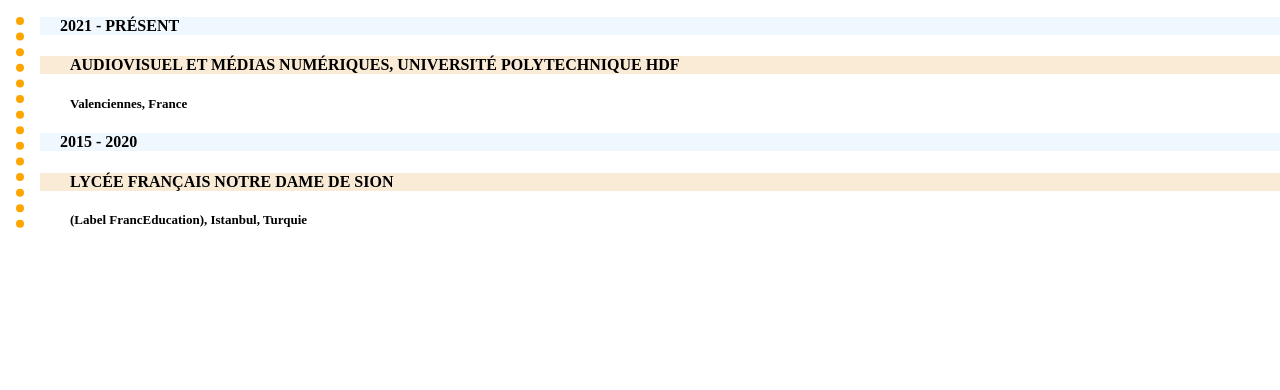
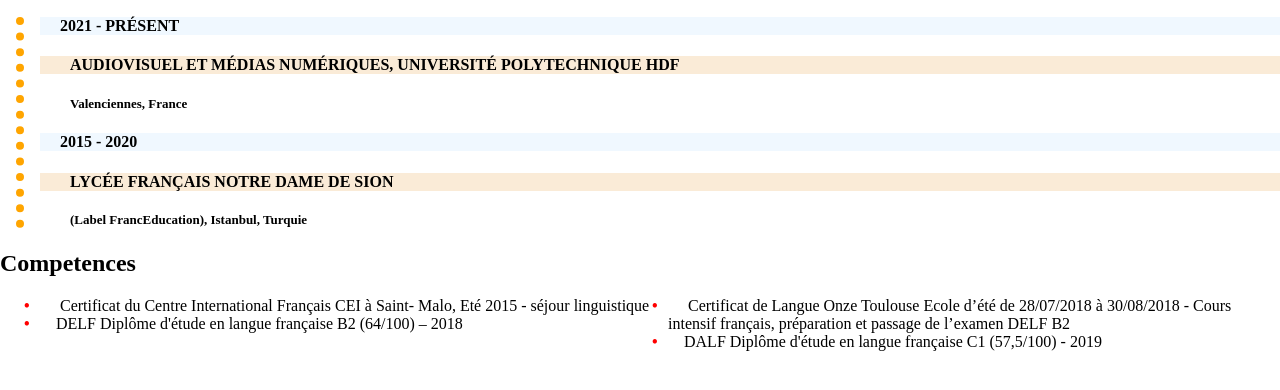
Before and after one commit to DrkM0LL/CV_Vieville, a plain HTML site: page index.html in a window 1280 px wide. Shown: the part 340-730 px from the top of the page. Drawn offline with Linux system fonts and the light colour scheme; a web font is replaced by a local one.

Commit message:
yetenek listesi eklendi

```diff
--- a/css/style.css
+++ b/css/style.css
@@ -209,3 +209,17 @@ body {
   font-family: myFont;
   font-size: small;
 }
+
+.info-list ul {
+  columns: 2;
+  list-style: none;
+}
+
+.info-list ul li::before {
+  content: '\2022'; /* Add content: \2022 is the CSS Code/unicode for a bullet */
+  color: red; /* Change the color */
+  font-weight: bold; /* If you want it to be bold */
+  display: inline-block; /* Needed to add space between the bullet and the text */
+  width: 2em; /* Also needed for space (tweak if needed) */
+  margin-left: -1em; /* Also needed for space (tweak if needed) */
+}
--- a/index.html
+++ b/index.html
@@ -66,5 +66,23 @@
         </div>
       </div>
     </div>
+
+    <div class="info-list">
+      <h2>Competences</h2>
+
+      <ul>
+        <li>
+          Certificat du Centre International Français CEI à Saint- Malo, Eté
+          2015 - séjour linguistique
+        </li>
+        <li>DELF Diplôme d'étude en langue française B2 (64/100) – 2018</li>
+        <li>
+          Certificat de Langue Onze Toulouse Ecole d’été de 28/07/2018 à
+          30/08/2018 - Cours intensif français, préparation et passage de
+          l’examen DELF B2
+        </li>
+        <li>DALF Diplôme d'étude en langue française C1 (57,5/100) - 2019</li>
+      </ul>
+    </div>
   </body>
 </html>
```
